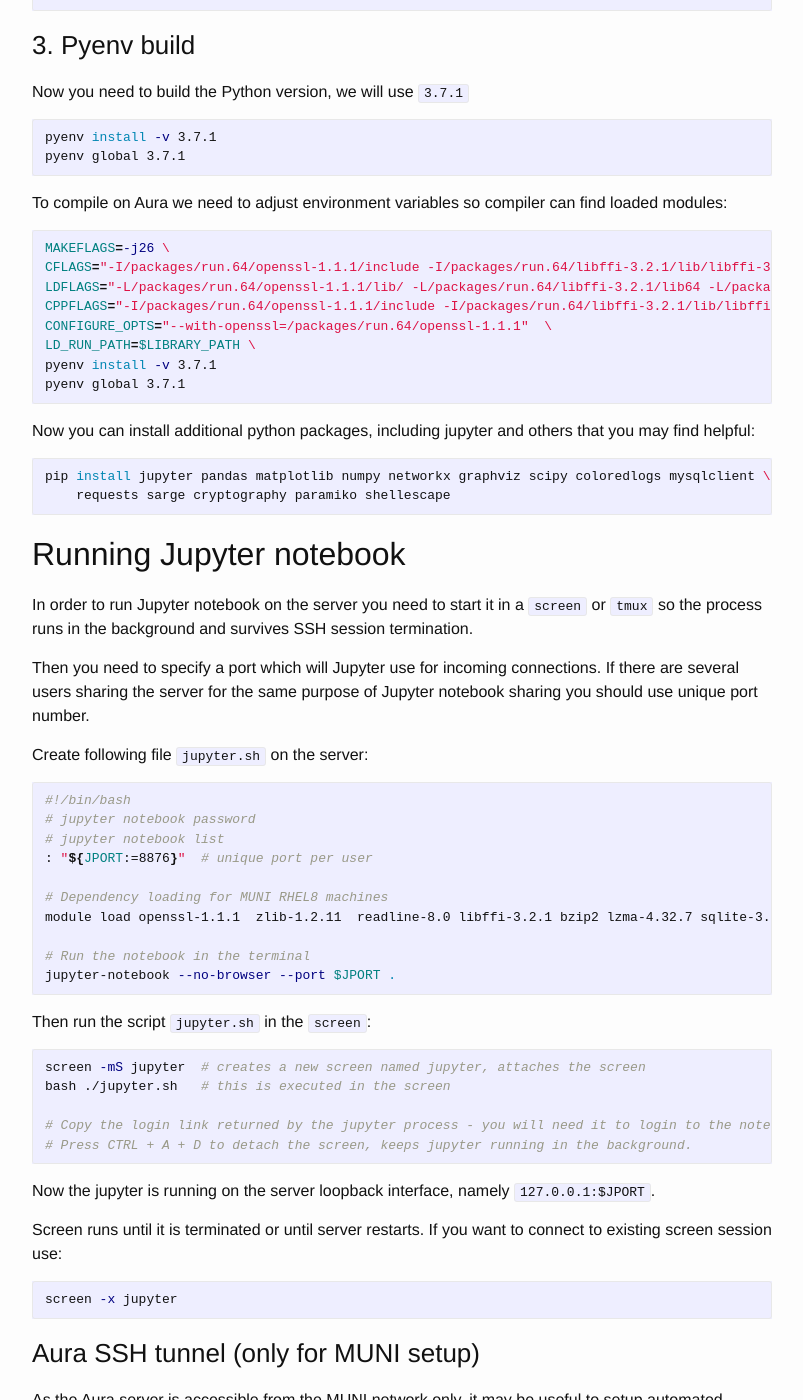
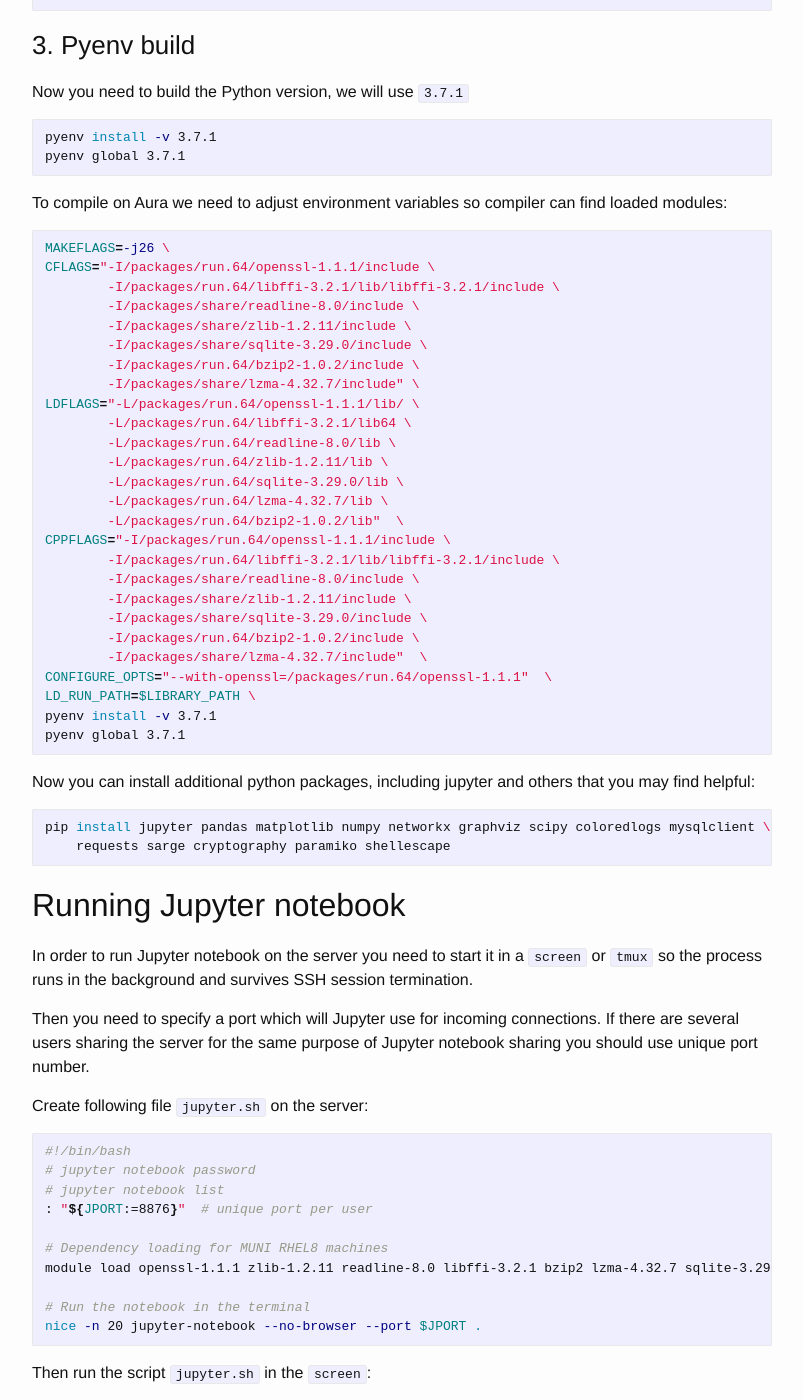
Before and after one commit to ph4r05/devblog, a Jekyll site: the page built from _posts/2019-10-08-remote-jupyter-notebook.markdown, in a window 1280 px wide and 1400 px high, scrolled down 2059 px. Shown: the whole window, without its empty margins (238-1041 px from the left). Built offline with Jekyll 4.4.1, drawn with Linux system fonts in a browser that asks for light colours; some of the changed text lies outside the part shown.

Commit message:
jupyter update

````diff
--- a/_posts/2019-10-08-remote-jupyter-notebook.markdown
+++ b/_posts/2019-10-08-remote-jupyter-notebook.markdown
@@ -49,7 +49,7 @@ Unless said otherwise, run all commands on the server.
 To build the Pyenv on Aisa/Aura servers you can use module system to add all required dependencies:
 
 ```bash
-module load openssl-1.1.1  zlib-1.2.11  readline-8.0 libffi-3.2.1 bzip2 \
+module load openssl-1.1.1 zlib-1.2.11 readline-8.0 libffi-3.2.1 bzip2 \
        lzma-4.32.7 sqlite-3.29.0 mariadb-client-8.0.17 graphviz-2.26.3
 ```
 
@@ -78,9 +78,27 @@ To compile on Aura we need to adjust environment variables so compiler can find
 
 ```bash
 MAKEFLAGS=-j26 \
-CFLAGS="-I/packages/run.64/openssl-1.1.1/include -I/packages/run.64/libffi-3.2.1/lib/libffi-3.2.1/include -I/packages/share/readline-8.0/include -I/packages/share/zlib-1.2.11/include -I/packages/share/sqlite-3.29.0/include -I/packages/run.64/bzip2-1.0.2/include -I/packages/share/lzma-4.32.7/include" \
-LDFLAGS="-L/packages/run.64/openssl-1.1.1/lib/ -L/packages/run.64/libffi-3.2.1/lib64 -L/packages/run.64/readline-8.0/lib -L/packages/run.64/zlib-1.2.11/lib -L/packages/run.64/sqlite-3.29.0/lib -L/packages/run.64/lzma-4.32.7/lib -L/packages/run.64/bzip2-1.0.2/lib"  \
-CPPFLAGS="-I/packages/run.64/openssl-1.1.1/include -I/packages/run.64/libffi-3.2.1/lib/libffi-3.2.1/include -I/packages/share/readline-8.0/include -I/packages/share/zlib-1.2.11/include -I/packages/share/sqlite-3.29.0/include -I/packages/run.64/bzip2-1.0.2/include -I/packages/share/lzma-4.32.7/include"  \
+CFLAGS="-I/packages/run.64/openssl-1.1.1/include \
+        -I/packages/run.64/libffi-3.2.1/lib/libffi-3.2.1/include \
+        -I/packages/share/readline-8.0/include \
+        -I/packages/share/zlib-1.2.11/include \
+        -I/packages/share/sqlite-3.29.0/include \
+        -I/packages/run.64/bzip2-1.0.2/include \
+        -I/packages/share/lzma-4.32.7/include" \
+LDFLAGS="-L/packages/run.64/openssl-1.1.1/lib/ \
+        -L/packages/run.64/libffi-3.2.1/lib64 \
+        -L/packages/run.64/readline-8.0/lib \
+        -L/packages/run.64/zlib-1.2.11/lib \
+        -L/packages/run.64/sqlite-3.29.0/lib \
+        -L/packages/run.64/lzma-4.32.7/lib \
+        -L/packages/run.64/bzip2-1.0.2/lib"  \
+CPPFLAGS="-I/packages/run.64/openssl-1.1.1/include \
+        -I/packages/run.64/libffi-3.2.1/lib/libffi-3.2.1/include \
+        -I/packages/share/readline-8.0/include \
+        -I/packages/share/zlib-1.2.11/include \
+        -I/packages/share/sqlite-3.29.0/include \
+        -I/packages/run.64/bzip2-1.0.2/include \
+        -I/packages/share/lzma-4.32.7/include"  \
 CONFIGURE_OPTS="--with-openssl=/packages/run.64/openssl-1.1.1"  \
 LD_RUN_PATH=$LIBRARY_PATH \
 pyenv install -v 3.7.1
@@ -109,10 +127,10 @@ Create following file `jupyter.sh` on the server:
 : "${JPORT:=8876}"  # unique port per user
 
 # Dependency loading for MUNI RHEL8 machines
-module load openssl-1.1.1  zlib-1.2.11  readline-8.0 libffi-3.2.1 bzip2 lzma-4.32.7 sqlite-3.29.0 mariadb-client-8.0.17 graphviz-2.26.3
+module load openssl-1.1.1 zlib-1.2.11 readline-8.0 libffi-3.2.1 bzip2 lzma-4.32.7 sqlite-3.29.0 mariadb-client-8.0.17 graphviz-2.26.3
 
 # Run the notebook in the terminal
-jupyter-notebook --no-browser --port $JPORT .
+nice -n 20 jupyter-notebook --no-browser --port $JPORT .
 ```
 
 Then run the script `jupyter.sh` in the `screen`:
````
Also changed, not shown: other parts of _posts/2019-10-08-remote-jupyter-notebook.markdown (+8 -1 lines).
